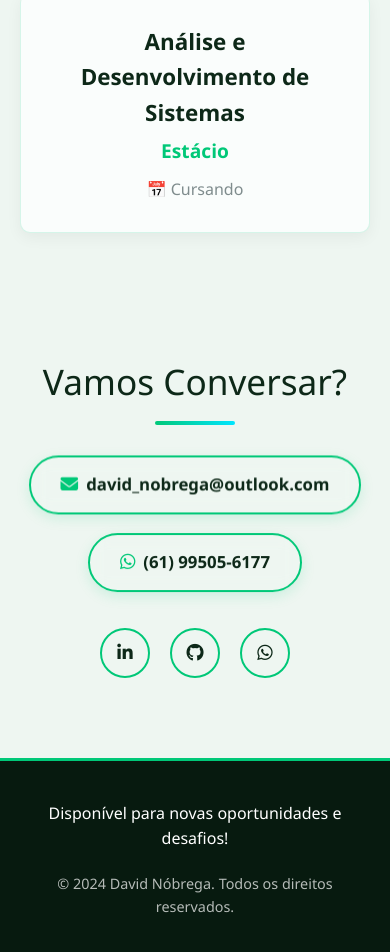
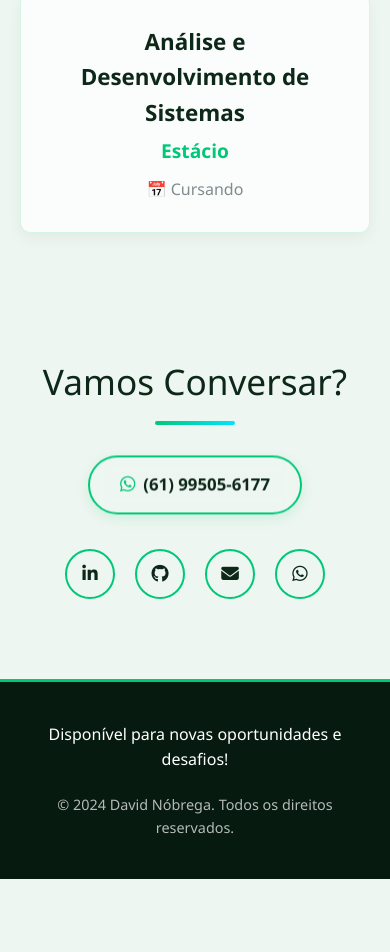
Before and after one commit to davidnobrega/curriculo-davidnobrega, a website: page index.html in a window 390 px wide. Shown: the part 5758-6710 px from the top of the page. After the commit the page ends 6637 px from the top, so only its background shows below. Drawn offline with Linux system fonts and the light colour scheme.

Commit message:
Move email to social links row next to GitHub
Remove email from contact-info block; add envelope icon as social-link
right after GitHub icon. WhatsApp with phone number remains in contact-info.

Co-Authored-By: Claude Sonnet 4.6 <noreply@anthropic.com>

```diff
--- a/index.html
+++ b/index.html
@@ -198,10 +198,6 @@
             <h2>Vamos Conversar?</h2>
             <div class="footer-content">
                 <div class="contact-info">
-                    <a href="mailto:david_nobrega@outlook.com" class="contact-item">
-                        <i class="fas fa-envelope"></i>
-                        <span>david_nobrega@outlook.com</span>
-                    </a>
                     <a href="https://wa.me/5561995056177" target="_blank" rel="noopener noreferrer" class="contact-item">
                         <i class="fab fa-whatsapp"></i>
                         <span>(61) 99505-6177</span>
@@ -214,6 +210,9 @@
                     </a>
                     <a href="https://github.com/davidnobrega" target="_blank" rel="noopener noreferrer" class="social-link">
                         <i class="fab fa-github"></i>
+                    </a>
+                    <a href="mailto:david_nobrega@outlook.com" class="social-link">
+                        <i class="fas fa-envelope"></i>
                     </a>
                     <a href="https://wa.me/5561995056177" target="_blank" rel="noopener noreferrer" class="social-link">
                         <i class="fab fa-whatsapp"></i>
```
